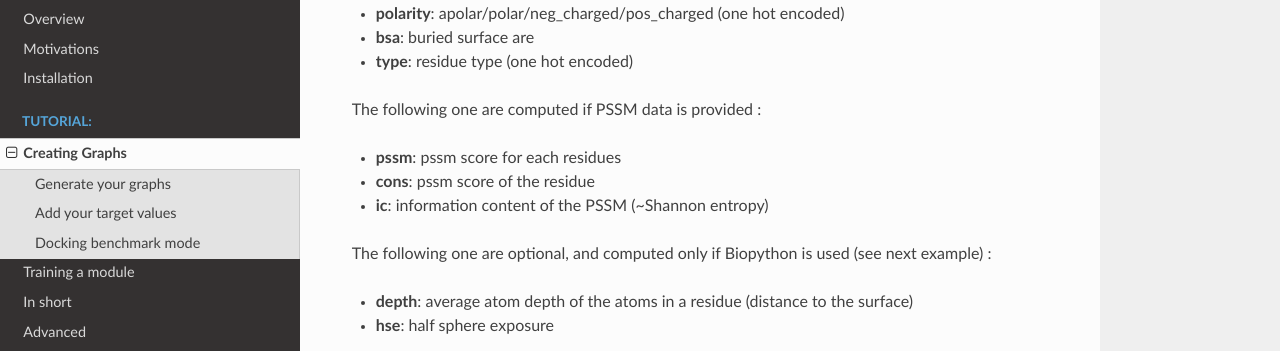
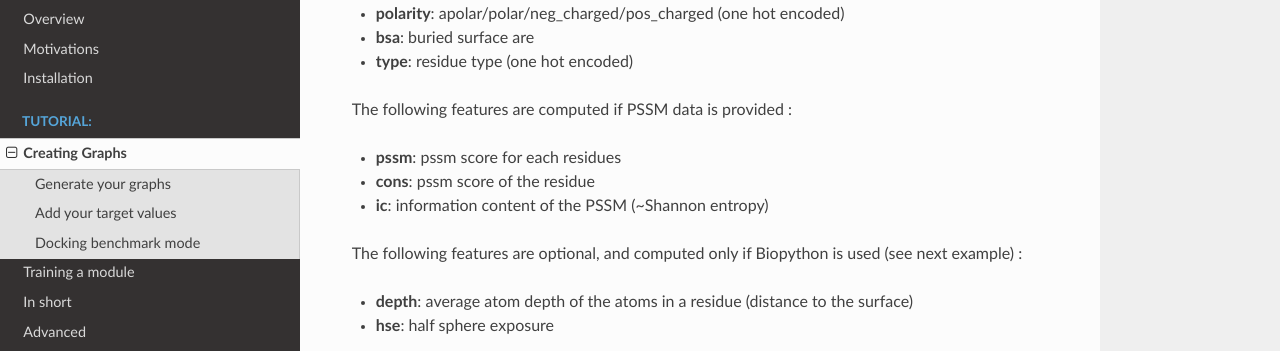
Before and after one commit to DeepRank/Deeprank-GNN, a Sphinx documentation site: the page built from docs/tutorial.generate_graph.rst, in a window 1280 px wide and 900 px high, scrolled down 582 px. Shown: the part 158-509 px from the top of the window. Built offline with Sphinx 7.4.7 and the Read the Docs theme 2.0.0, drawn with Linux system fonts in a browser that asks for light colours.

Commit message:
Update tutorial.generate_graph.rst

```diff
--- a/docs/tutorial.generate_graph.rst
+++ b/docs/tutorial.generate_graph.rst
@@ -33,7 +33,7 @@ By default, the following features are assigned to each node of the graph :
 
 - **type**: residue type (one hot encoded)
 
-The following one are computed if PSSM data is provided :
+The following features are computed if PSSM data is provided :
 
 - **pssm**: pssm score for each residues
 
@@ -41,7 +41,7 @@ The following one are computed if PSSM data is provided :
 
 - **ic**: information content of the PSSM (~Shannon entropy)
 
-The following one are optional, and computed only if Biopython is used (see next example) :
+The following features are optional, and computed only if Biopython is used (see next example) :
 
 - **depth**: average atom depth of the atoms in a residue (distance to the surface)
 
```
